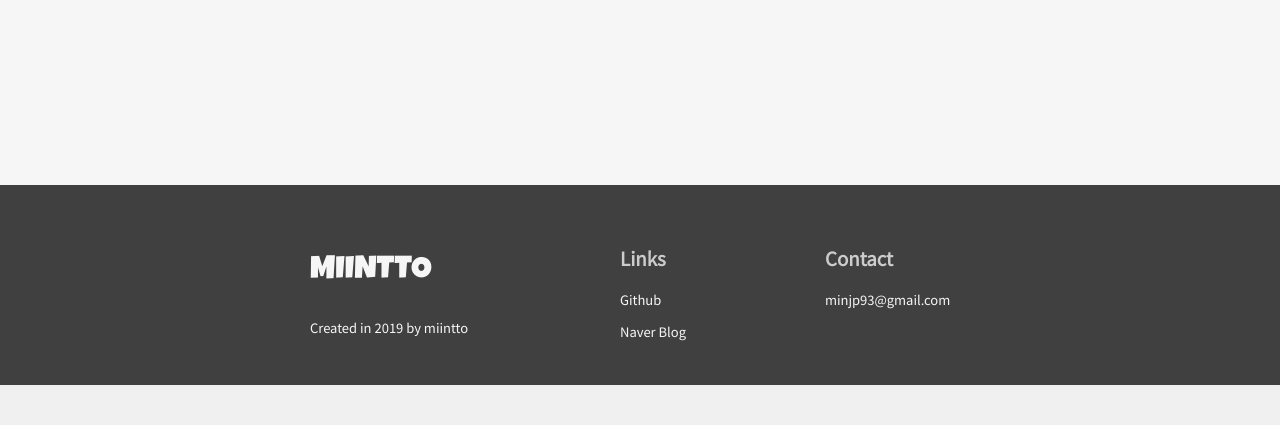
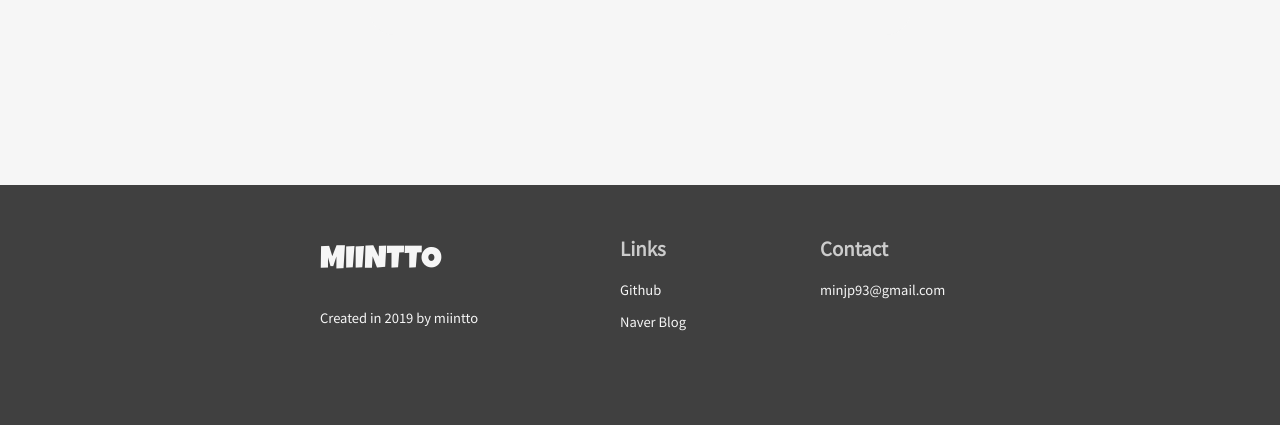
Before and after one commit to miintto/KAKAO_TEXT_ANALYSIS_PAGE, a Django app: template analysis/templates/analysis/inquiry.html in a window 1280 px wide. Shown: the part 820-1245 px from the top of the page. Before the commit the page ends 1205 px from the top, so only its background shows below. Run offline with Django 3.2, Linux system fonts and the light colour scheme; the template is opened without the code that fills it, so the values that code supplies are empty.

Commit message:
20200410 [CSS] footer 작업

```diff
--- a/analysis/templates/analysis/charts.html
+++ b/analysis/templates/analysis/charts.html
@@ -117,8 +117,8 @@
 			</div>
 			<div class="footer-site footer-container">
 				<h3>Links</h3>
-				<p><a href="https://github.com/miintto">Github</a></p>
-				<p><a href="https://blog.naver.com/mj93m">Naver Blog</a></p>
+				<p><a href="https://github.com/miintto" target="_blank">Github</a></p>
+				<p><a href="https://blog.naver.com/mj93m" target="_blank">Naver Blog</a></p>
 			</div>
 			<div class="footer-contact footer-container">
 				<h3>Contact</h3>
--- a/analysis/templates/analysis/charts_sample.html
+++ b/analysis/templates/analysis/charts_sample.html
@@ -91,8 +91,8 @@
 			</div>
 			<div class="footer-site footer-container">
 				<h3>Links</h3>
-				<p><a href="https://github.com/miintto">Github</a></p>
-				<p><a href="https://blog.naver.com/mj93m">Naver Blog</a></p>
+				<p><a href="https://github.com/miintto" target="_blank">Github</a></p>
+				<p><a href="https://blog.naver.com/mj93m" target="_blank">Naver Blog</a></p>
 			</div>
 			<div class="footer-contact footer-container">
 				<h3>Contact</h3>
--- a/analysis/templates/analysis/guideline.html
+++ b/analysis/templates/analysis/guideline.html
@@ -42,8 +42,8 @@
 			</div>
 			<div class="footer-site footer-container">
 				<h3>Links</h3>
-				<p><a href="https://github.com/miintto">Github</a></p>
-				<p><a href="https://blog.naver.com/mj93m">Naver Blog</a></p>
+				<p><a href="https://github.com/miintto" target="_blank">Github</a></p>
+				<p><a href="https://blog.naver.com/mj93m" target="_blank">Naver Blog</a></p>
 			</div>
 			<div class="footer-contact footer-container">
 				<h3>Contact</h3>
--- a/analysis/templates/analysis/inquiry.html
+++ b/analysis/templates/analysis/inquiry.html
@@ -82,8 +82,8 @@
 			</div>
 			<div class="footer-site footer-container">
 				<h3>Links</h3>
-				<p><a href="https://github.com/miintto">Github</a></p>
-				<p><a href="https://blog.naver.com/mj93m">Naver Blog</a></p>
+				<p><a href="https://github.com/miintto" target="_blank">Github</a></p>
+				<p><a href="https://blog.naver.com/mj93m" target="_blank">Naver Blog</a></p>
 			</div>
 			<div class="footer-contact footer-container">
 				<h3>Contact</h3>
--- a/static/css/menubar.css
+++ b/static/css/menubar.css
@@ -81,14 +81,14 @@
 */
 .footer {
     min-width: 720px;
-    padding: 10px;
-    height: 180px;
+    padding: 0px;
+    height: 240px;
 	background-color: #404040;
 	color: #F6F6F6;
 }
 
 .footer-contents {
-    width: 720px;
+    width: 700px;
     display: flex;
 	margin-left: auto;
 	margin-right: auto;
@@ -107,7 +107,7 @@
 }
 
 .footer-info h1 {
-    width: 250px;
+    width: 240px;
     margin: 30px 0px;
     font-family: 'Luckiest Guy', cursive;
 	font-weight: normal;
```
